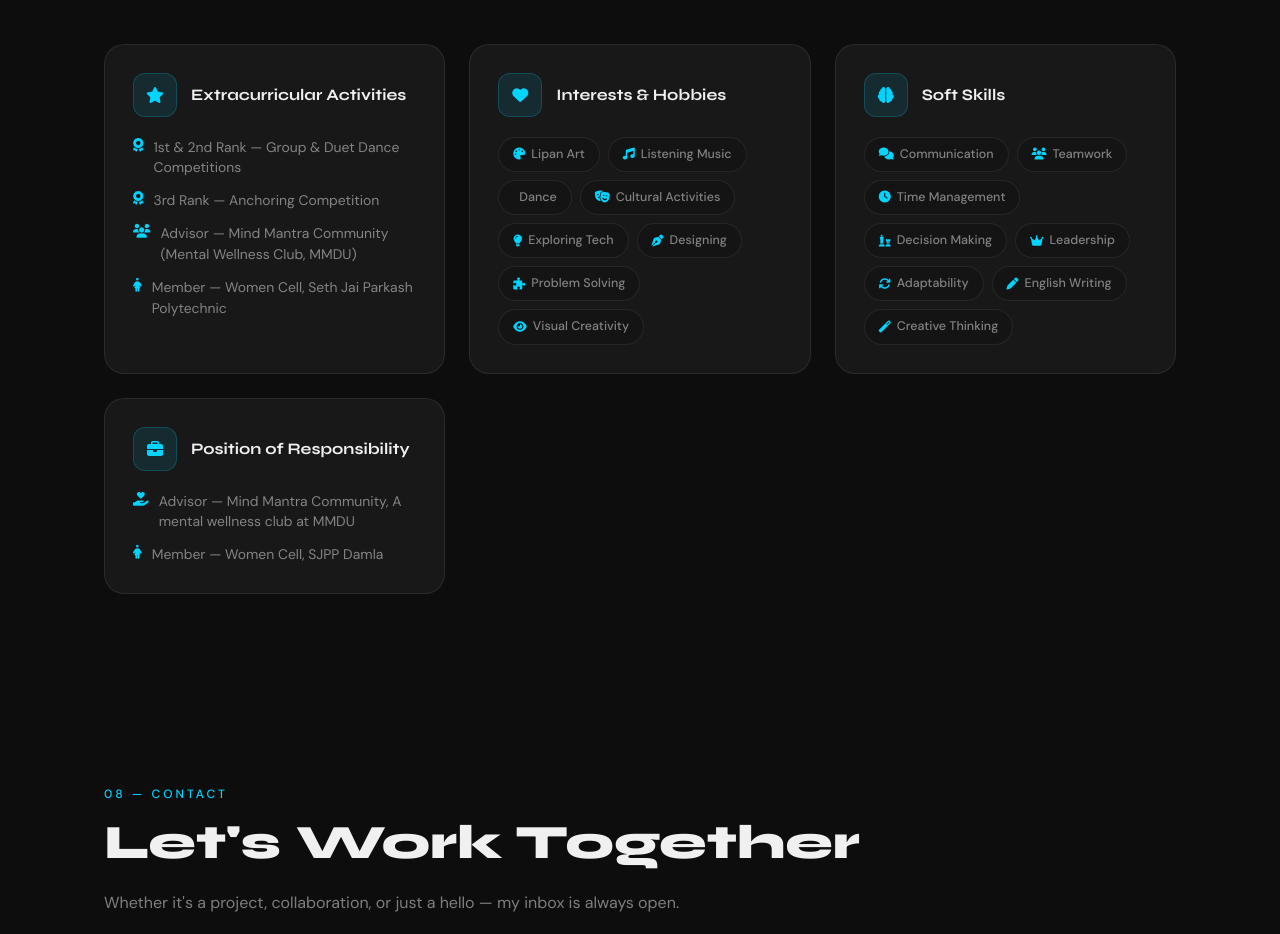
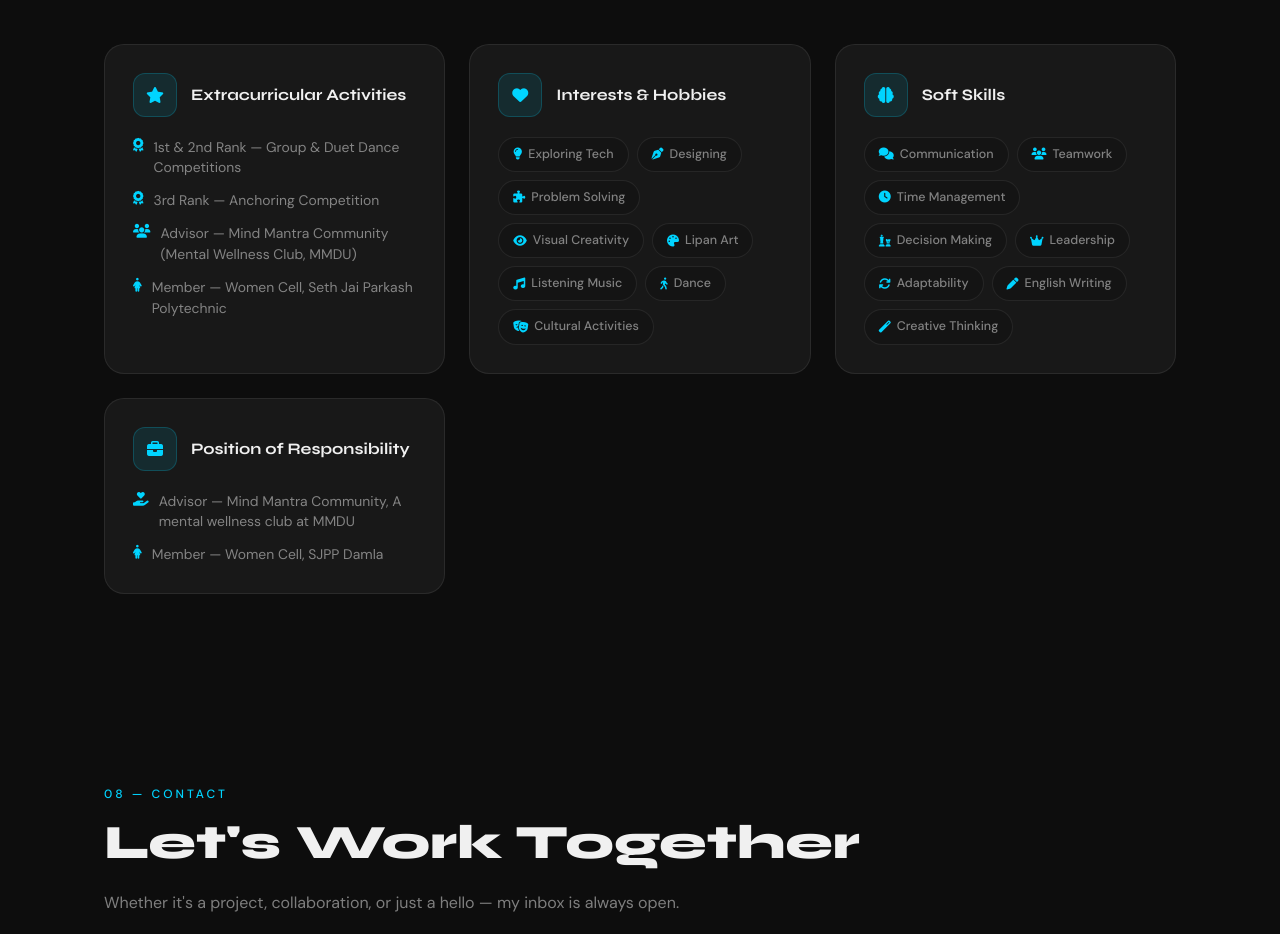
Before and after one commit to Falak2005/portfolio, a plain HTML site: page index.html in a window 1280 px wide. Shown: the part 7000-7934 px from the top of the page. Drawn offline with Linux system fonts and the light colour scheme.

Commit message:
updated portfolio

```diff
--- a/index.html
+++ b/index.html
@@ -482,14 +482,14 @@
             <h3>Interests & Hobbies</h3>
           </div>
           <div class="hobbies-grid">
-            <div class="hobby-chip"><i class="fas fa-palette"></i> Lipan Art</div>
-            <div class="hobby-chip"><i class="fas fa-music"></i> Listening Music</div>
-            <div class="hobby-chip"><i class="fas fa-dancing"></i> Dance</div>
-            <div class="hobby-chip"><i class="fas fa-theater-masks"></i> Cultural Activities</div>
             <div class="hobby-chip"><i class="fas fa-lightbulb"></i> Exploring Tech</div>
             <div class="hobby-chip"><i class="fas fa-pen-nib"></i> Designing</div>
             <div class="hobby-chip"><i class="fas fa-puzzle-piece"></i> Problem Solving</div>
             <div class="hobby-chip"><i class="fas fa-eye"></i> Visual Creativity</div>
+            <div class="hobby-chip"><i class="fas fa-palette"></i> Lipan Art</div>
+            <div class="hobby-chip"><i class="fas fa-music"></i> Listening Music</div>
+            <div class="hobby-chip"><i class="fas fa-walking"></i> Dance</div>
+            <div class="hobby-chip"><i class="fas fa-theater-masks"></i> Cultural Activities</div>
           </div>
         </div>
 
```
